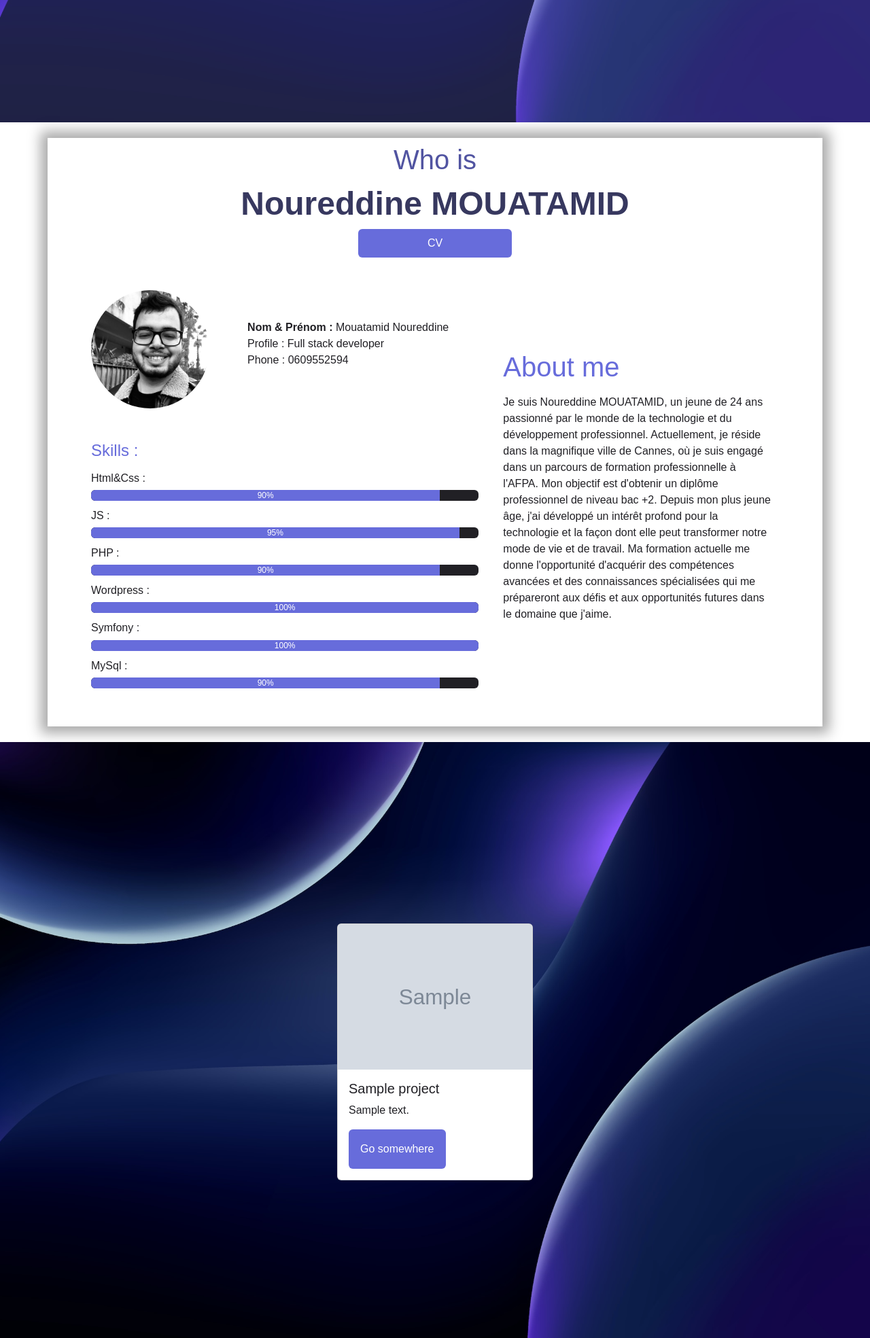
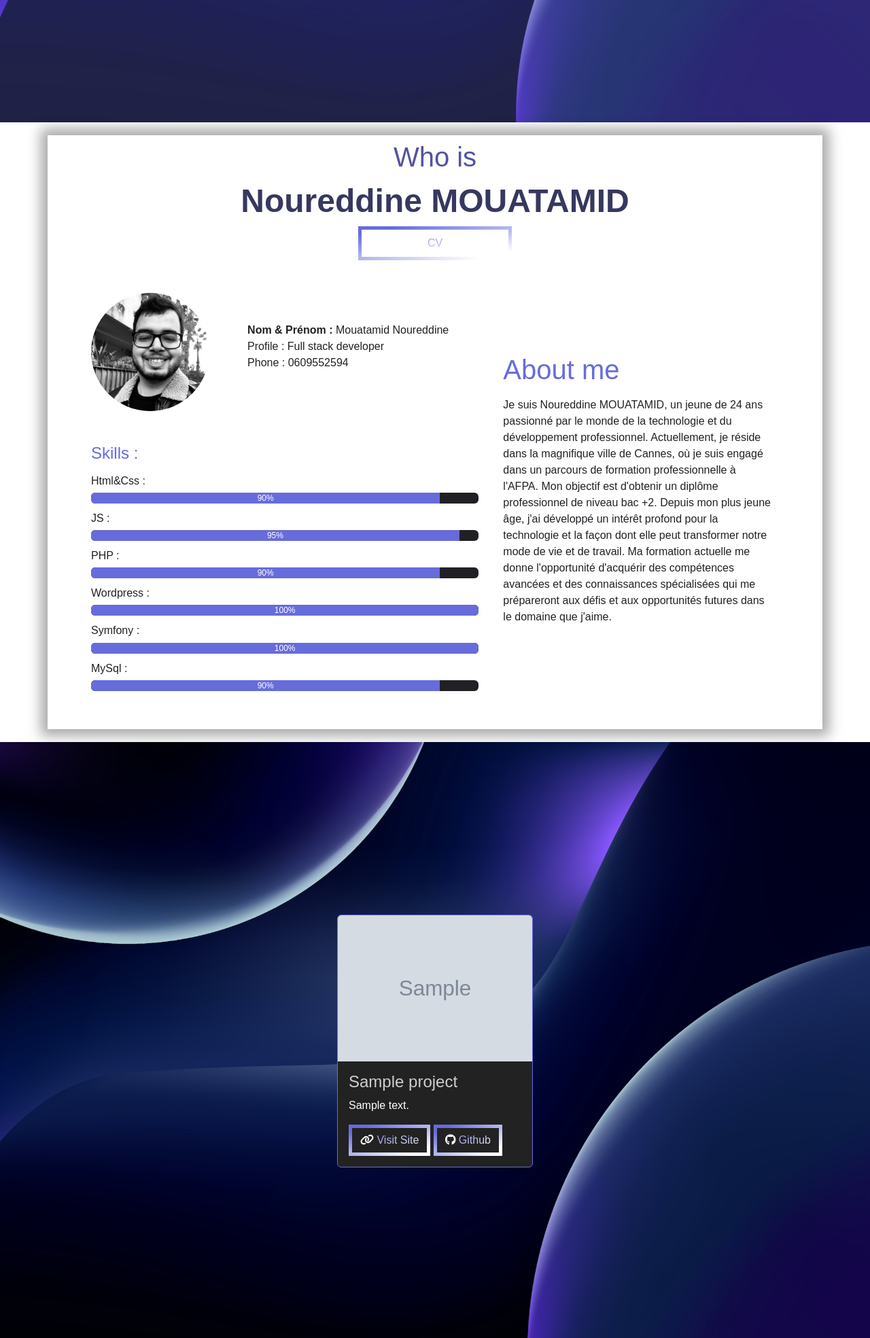
Before and after one commit to NoureddineMT/portfolio, a Symfony app: template templates/home/index.html.twig in a window 1280 px wide. Shown: the part 620-2589 px from the top of the page at 68% size. Run offline with Twig, Linux system fonts and the light colour scheme; the template is opened without the code that fills it: most values are stand-ins (such as "Sample title", 1, 10 or a date in 2020); grey boxes marked "Sample" are stand-in pictures; style sheets or scripts are compiled from the project's sources; some libraries are stand-ins or nearby versions.

Commit message:
modif style

```diff
--- a/assets/styles/app.scss
+++ b/assets/styles/app.scss
@@ -4,6 +4,11 @@
     color: white;
     font-family: 'Poppins', sans-serif;
 }
+
+body {
+    overflow-x: hidden;
+}
+
 
 a {
     text-decoration: none;
@@ -44,17 +49,21 @@ a {
     font-size: 2.5rem;
     color: #212025;
 }
-.h4-purple{
+
+.h4-purple {
     font-size: 1.5rem;
     color: #676cdb;
 }
+
 .h5-darkgrey {
     font-size: 1rem;
     color: #212025;
 }
+
 .h-page {
     min-height: 57rem;
 }
+
 .title-potfolio {
     font-size: 4rem;
     color: #00000000;
@@ -86,9 +95,11 @@ a {
     position: sticky;
     top: 0;
 }
-.wlogoImg{
+
+.wlogoImg {
     width: 40%;
 }
+
 /* * first section */
 .name {
     font-size: 4rem;
@@ -153,6 +164,7 @@ a {
         color: #212121;
     }
 }
+
 @keyframes changeColor4 {
     0% {
         color: #676cdb;
@@ -192,6 +204,7 @@ a {
 .color-change3 {
     animation: changeColor3 3s infinite;
 }
+
 .color-change4 {
     animation: changeColor4 3s infinite;
 }
@@ -223,11 +236,13 @@ a {
     background-attachment: fixed;
 
 }
+
 .shadow-card {
-    box-shadow: 0px 0px 18px 10px rgba(0,0,0,0.34);
-    -webkit-box-shadow: 0px 0px 18px 10px rgba(0,0,0,0.34);
-    -moz-box-shadow: 0px 0px 18px 10px rgba(0,0,0,0.34);
+    box-shadow: 0px 0px 18px 10px rgba(0, 0, 0, 0.34);
+    -webkit-box-shadow: 0px 0px 18px 10px rgba(0, 0, 0, 0.34);
+    -moz-box-shadow: 0px 0px 18px 10px rgba(0, 0, 0, 0.34);
 }
+
 .bg-semipurple {
     background-color: rgba(103, 109, 219, 0.3)
 }
@@ -245,9 +260,11 @@ a {
 .bg-purple {
     background-color: #676cdb;
 }
-.bg-invisible{
+
+.bg-invisible {
     background-color: #00000000;
 }
+
 .bg-white {
     background-color: white;
 }
@@ -289,3 +306,35 @@ a {
     background-color: white;
     color: #212025;
 }
+
+:root {
+    --gradient: linear-gradient(to left top, #FFF 10%, #676cdb 90%) !important;
+}
+
+.card {
+    background: #222;
+    border: 1px solid #676cdb;
+    color: rgba(250, 250, 250, 0.8);
+    margin-bottom: 2rem;
+}
+
+.btn {
+    border: 5px solid;
+    border-image-slice: 1;
+    background: var(--gradient) !important;
+    -webkit-background-clip: text !important;
+    -webkit-text-fill-color: transparent !important;
+    border-image-source: var(--gradient) !important;
+    text-decoration: none;
+    transition: all .4s ease;
+}
+
+.btn:hover,
+.btn:focus {
+    background: var(--gradient) !important;
+    -webkit-background-clip: none !important;
+    -webkit-text-fill-color: #fff !important;
+    border: 5px solid #fff !important;
+    box-shadow: #222 1px 0 10px;
+    text-decoration: underline;
+}
--- a/templates/home/index.html.twig
+++ b/templates/home/index.html.twig
@@ -101,12 +101,19 @@
 			<div class="row">
 				{% for project in projects %}
 					<div class="col-md-3">
-				<div class="card bg-white" style="width: 18rem;">
+						<div class="card" style="width: 18rem;">
 							<img src="img/png/{{ project.picture }}" class="card-img-top" alt="...">
 							<div class="card-body">
-						<h5 class="card-title text-darkgrey">{{ project.title }}</h5>
-						<p class="card-text text-darkgrey">{{ project.description }}</p>
-						<a href="{{ project.link }}" class="btn btn-purple">Go somewhere</a>
+								<h4 class="card-title">{{ project.title }}</h4>
+								<p class="card-text">{{ project.description }}</p>
+								<a href="{{ project.link }}" target="_blank" rel="noopener noreferrer" class="btn btn-primary mr-2">
+									<i class="fas fa-link"></i>
+									Visit Site
+								</a>
+								<a href="{{ project.github }}" target="_blank" rel="noopener noreferrer" class="btn btn-primary">
+									<i class="fab fa-github"></i>
+									Github
+								</a>
 							</div>
 						</div>
 					</div>
@@ -117,9 +124,7 @@
 		<section class="d-flex align-items-cente justify-content-center bg-white h-page pt-3 " id="contact">
 			<div class="d-flex flex-column align-items-center justify-content-center">
 				<div class="row justify-content-center">
-					<div
-						class="row col-md-12">
-						{# Messaggi di successo o errore #}
+					<div class="row col-md-12">
 						{% for message in app.flashes('success') %}
 							<div class="alert alert-success">
 								{{ message }}
@@ -134,13 +139,11 @@
 					</div>
 				</div>
 
-				{# Nascondi il form se il messaggio è stato inviato con successo #}
 				<div class="row justify-content-center">
 					<h2 class="h2-purple text-center p-3">Contact
 					</h2>
 					<div class="row col-md-8">
 						{{ form_start(contactForm, { 'attr': {'class': 'row', 'novalidate': 'novalidate'} }) }}
-						{# Aggiungi qui i campi del form #}
 						{{ form_end(contactForm) }}
 					</div>
 				</div>
```
Also changed, not shown: migrations/Version20250307102654.php (added, +31 -0 lines), src/Entity/Project.php (+15 -0 lines), assets/styles/img/png/Giga.png (deleted), assets/styles/img/png/firstw.jpeg (deleted), package-lock.json, 2 other files. Lines whose indentation alone changed are shown as unchanged.
